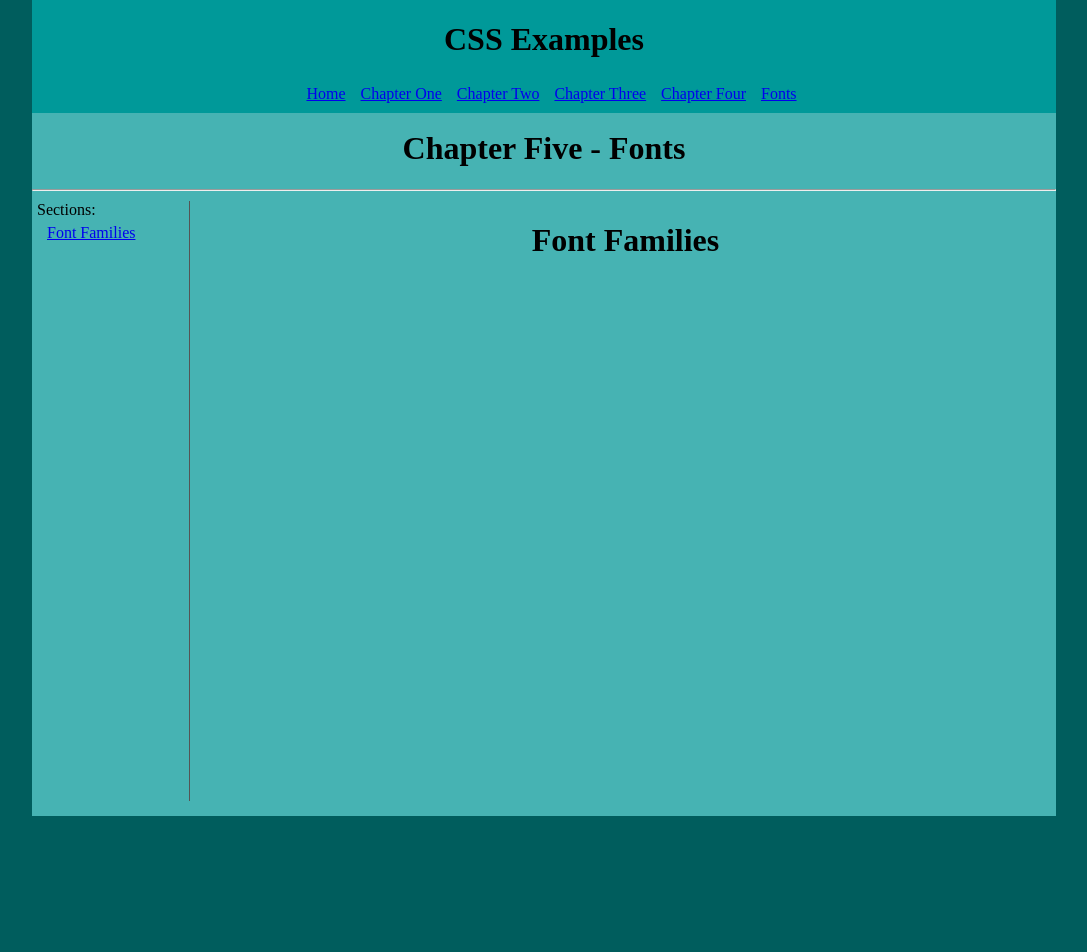
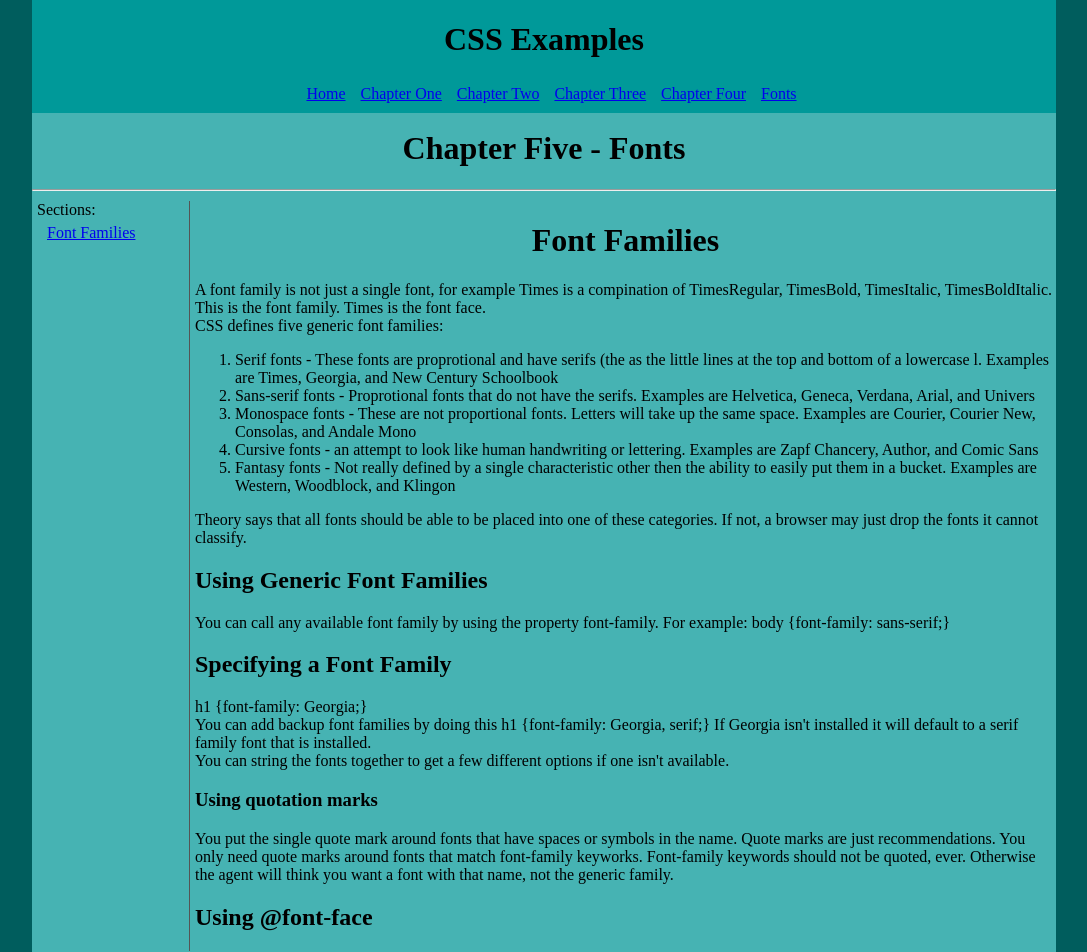
Before and after one commit to robertjorg/cssProject, an Angular app: page /fonts/families in a window 1280 px wide. Shown: the top 952 px of the page, without its empty margins (96-1183 px from the left). Before the commit the page ends 816 px from the top, so only its background shows below. Built offline with nearby package versions, Linux system fonts and the light colour scheme.

Commit message:
Font Families
Going to stop writing everything done.

```diff
--- a/src/app/chapter-five/sections/font-families/font-families.component.html
+++ b/src/app/chapter-five/sections/font-families/font-families.component.html
@@ -1 +1,22 @@
 <h1>Font Families</h1>
+<div>A font family is not just a single font, for example Times is a compination of TimesRegular, TimesBold, TimesItalic, TimesBoldItalic. This is the font family. Times is the font face.<br/>
+CSS defines five generic font families:
+<ol>
+  <li>Serif fonts - These fonts are proprotional and have serifs (the as the little lines at the top and bottom of a lowercase l. Examples are Times, Georgia, and New Century Schoolbook</li>
+  <li>Sans-serif fonts - Proprotional fonts that do not have the serifs. Examples are Helvetica, Geneca, Verdana, Arial, and Univers</li>
+  <li>Monospace fonts - These are not proportional fonts. Letters will take up the same space. Examples are Courier, Courier New, Consolas, and Andale Mono</li>
+  <li>Cursive fonts - an attempt to look like human handwriting or lettering. Examples are Zapf Chancery, Author, and Comic Sans</li>
+  <li>Fantasy fonts - Not really defined by a single characteristic other then the ability to easily put them in a bucket. Examples are Western, Woodblock, and Klingon</li>
+</ol>
+Theory says that all fonts should be able to be placed into one of these categories. If not, a browser may just drop the fonts it cannot classify.</div>
+<h2>Using Generic Font Families</h2>
+<div>You can call any available font family by using the property font-family. For example: body {{'{'}}font-family: sans-serif;{{'}'}} </div>
+<h2>Specifying a Font Family</h2>
+<div>h1 {{'{'}}font-family: Georgia;{{'}'}}<br/>
+You can add backup font families by doing this h1 {{'{'}}font-family: Georgia, serif;{{'}'}} If Georgia isn't installed it will default to a serif family font that is installed.<br/>
+You can string the fonts together to get a few different options if one isn't available.</div>
+<h3>Using quotation marks</h3>
+<div>You put the single quote mark around fonts that have spaces or symbols in the name. Quote marks are just recommendations. You only need quote marks around fonts that match font-family keyworks.
+Font-family keywords should not be quoted, ever. Otherwise the agent will think you want a font with that name, not the generic family.
+</div>
+<h2>Using @font-face</h2>
```
